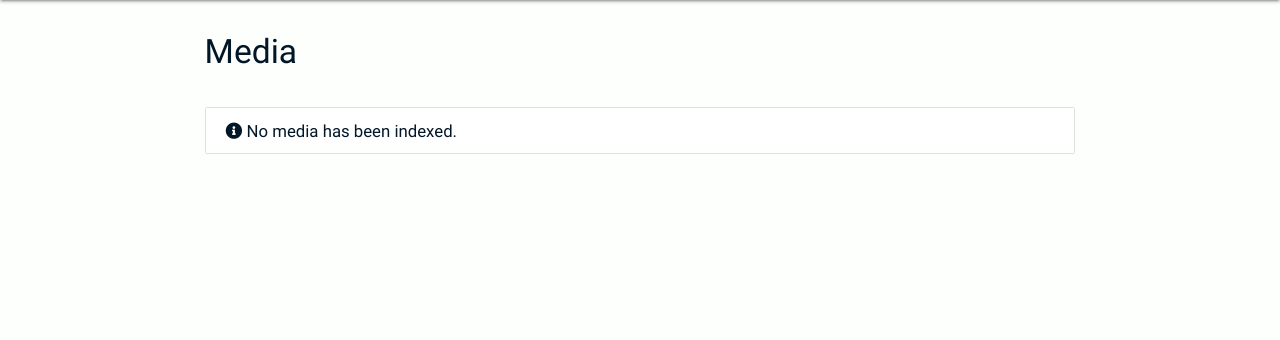
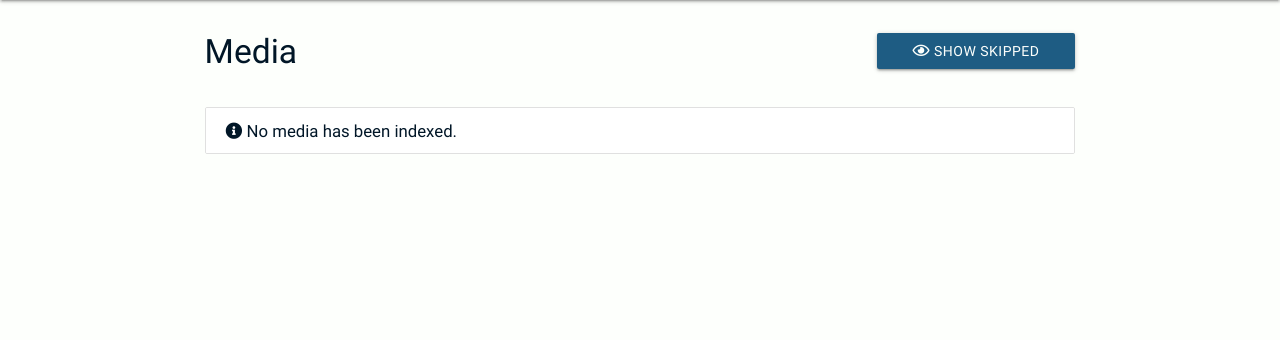
Before and after one commit to meeb/tubesync, a Django app: template tubesync/sync/templates/sync/media.html in a window 1280 px wide. Shown: the part 143-483 px from the top of the page. Run offline with Django 3.2, Linux system fonts and the light colour scheme; the template is opened without the code that fills it, so the values that code supplies are empty; style sheets or scripts are compiled from the project's sources; some libraries are stand-ins or nearby versions.

Commit message:
hide skipped media by default and add a show skipped media button

```diff
--- a/tubesync/common/templates/pagination.html
+++ b/tubesync/common/templates/pagination.html
@@ -3,7 +3,7 @@
   <div class="col s12">
     <div class="pagination">
       {% for i in paginator.page_range %}
-        <a class="pagenum{% if i == page_obj.number %} currentpage{% endif %}" href="?{% if filter %}filter={{ filter }}&{% endif %}page={{ i }}">{{ i }}</a>
+        <a class="pagenum{% if i == page_obj.number %} currentpage{% endif %}" href="?{% if filter %}filter={{ filter }}&{% endif %}page={{ i }}{% if show_skipped %}&show_skipped=yes{% endif %}">{{ i }}</a>
       {% endfor %}
     </div>
   </div>
--- a/tubesync/sync/templates/sync/media.html
+++ b/tubesync/sync/templates/sync/media.html
@@ -4,8 +4,15 @@
 
 {% block content %}
 <div class="row">
-  <div class="col s12">
+  <div class="col s12 m9">
     <h1 class="truncate">Media</h1>
+  </div>
+  <div class="col s12 m3">
+    {% if show_skipped %}
+    <a href="{% url 'sync:media' %}" class="btn"><i class="far fa-eye-slash"></i> Hide skipped media</a>
+    {% else %}
+    <a href="{% url 'sync:media' %}?show_skipped=yes" class="btn"><i class="far fa-eye"></i> Show skipped media</a>
+    {% endif %}
   </div>
 </div>
 {% include 'infobox.html' with message=message %}
@@ -48,5 +55,5 @@
   </div>
   {% endfor %}
 </div>
-{% include 'pagination.html' with pagination=sources.paginator filter=source.pk %}
+{% include 'pagination.html' with pagination=sources.paginator filter=source.pk show_skipped=show_skipped %}
 {% endblock %}
```
Also changed, not shown: tubesync/sync/views.py (+13 -2 lines).
